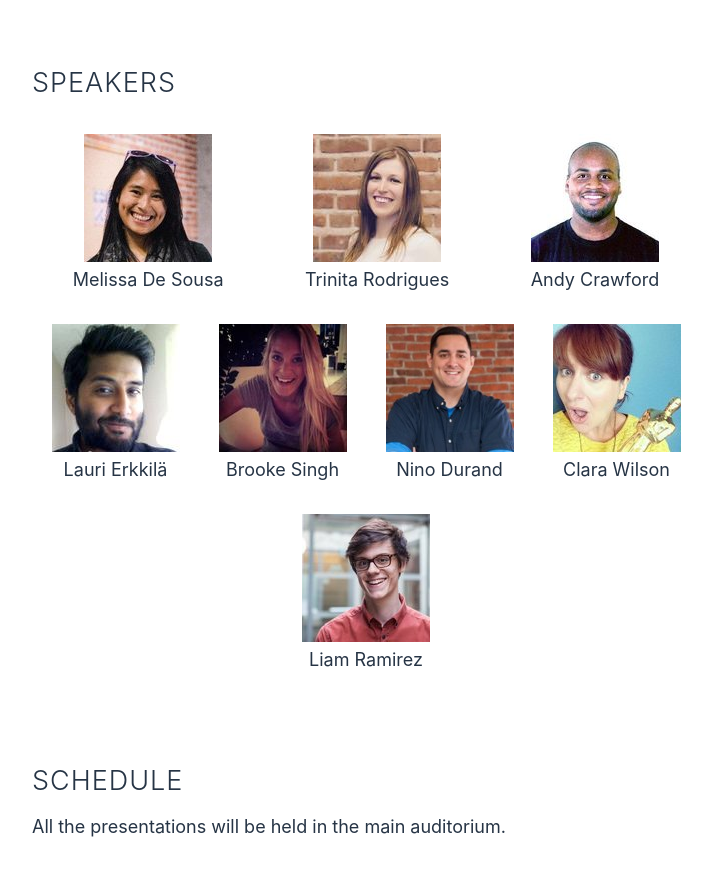
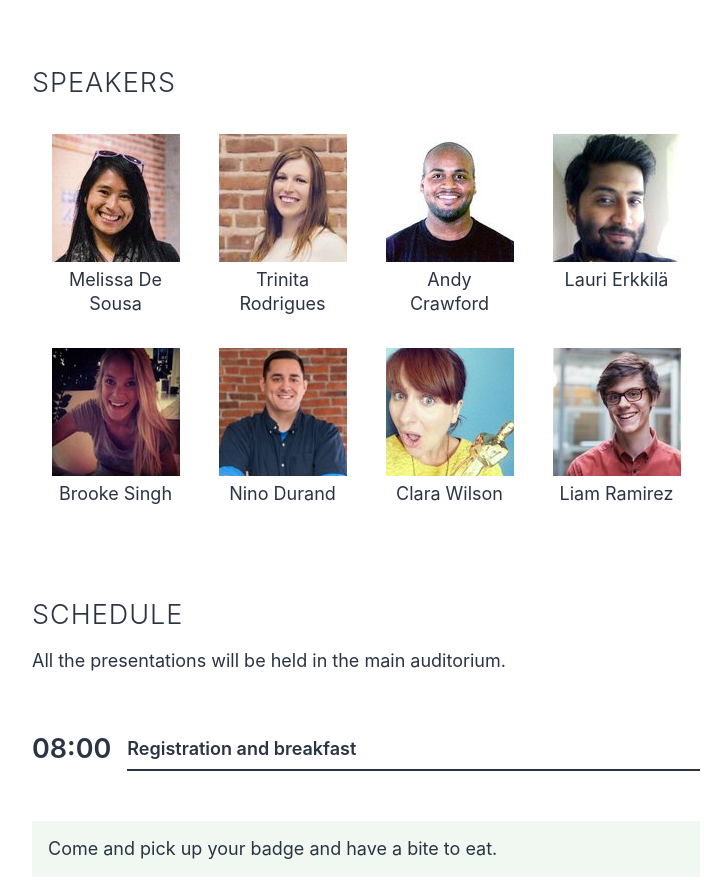
Before and after one commit to vaadin-learning-center/pwa-tutorial-basic, a plain HTML site: page index.html in a window 1280 px wide. Shown: the part 360-1240 px from the top of the page, without its empty margins (274-986 px from the left). Drawn offline with Linux system fonts and the light colour scheme.

Commit message:
Simplify colors, fix nav links

```diff
--- a/app.js
+++ b/app.js
@@ -1,7 +1,7 @@
 class PWAConfApp {
   constructor() {
-    this.speakersDiv = document.querySelector('#speakers');
-    this.scheduleDiv = document.querySelector('#schedule');
+    this.speakersDiv = document.querySelector('.speakers');
+    this.scheduleDiv = document.querySelector('.schedule');
     this.init();
   }
 
--- a/index.html
+++ b/index.html
@@ -11,7 +11,7 @@
 
   <link rel="icon" type="image/png" href="./img/icons/favicon.png">
 
-  <meta name="theme-color" content="#263445" />
+  <meta name="theme-color" content="#2A3443" />
   <meta name="description" content="PWA Tutorial Application for a fictional conference.">
 
   <!-- iOS -->
@@ -48,23 +48,22 @@
     <p>Learn how to build this app yourself by
       <a href="https://vaadin.com/progressive-web-applications">doing the tutorial</a>.</p>
 
-    <h2>Speakers</h2>
-    <a name="speakers"></a>
-    <div id="speakers">
+    <h2 id="speakers">Speakers</h2>
+    <div class="speakers">
 
     </div>
 
-    <h2>Schedule</h2>
     <a name="schedule"></a>
+    <h2 id="schedule">Schedule</h2>
+
     <p>
       All the presentations will be held in the main auditorium.
     </p>
-    <div id="schedule">
+    <div class="schedule">
 
     </div>
 
-    <h2>Code of conduct</h2>
-    <a name="code-of-conduct"></a>
+    <h2 id="code-of-conduct">Code of conduct</h2>
     <p>
       All attendees are required to follow the
       <a href="http://confcodeofconduct.com/">code of conduct</a>. Be nice to everyone or get kicked out.
--- a/styles.css
+++ b/styles.css
@@ -4,11 +4,11 @@
 
 html {
   --base-color: #fff;
-  --dark-color: hsla(214, 40%, 16%, 0.94);
-  --shade-color: hsla(214, 42%, 18%, 0.72);
-  --success-color: hsla(145, 76%, 44%, 0.1);
-  --warning-color: hsla(3, 100%, 60%, 0.1);
-  --light-background: hsla(214, 61%, 25%, 0.05);
+  --dark-color: #2a3443;
+  --shade-color: #5e6673;
+  --success-color: #f0f8f1;
+  --warning-color: #fbeeec;
+  --light-background: #f4f5f7;
   --spacing: 16px;
   margin: 0;
   padding: 0;
@@ -44,6 +44,13 @@ nav,
 footer,
 .alert {
   padding: var(--spacing);
+}
+
+nav.fixed {
+  position: fixed;
+  top: 0;
+  left: 0;
+  right: 0;
 }
 
 header {
@@ -82,18 +89,19 @@ h2 {
   letter-spacing: 0.0625rem;
 }
 
-#speakers {
+.speakers {
   display: flex;
   flex-wrap: wrap;
   justify-content: space-around;
 }
 
-#speakers .speaker {
+.speakers .speaker {
   padding: var(--spacing);
+  width: calc(128px + calc(2 * var(--spacing)));
   text-align: center;
 }
 
-#schedule {
+.schedule {
   margin-top: calc(4 * var(--spacing));
 }
 
```
Also changed, not shown: manifest.json.
